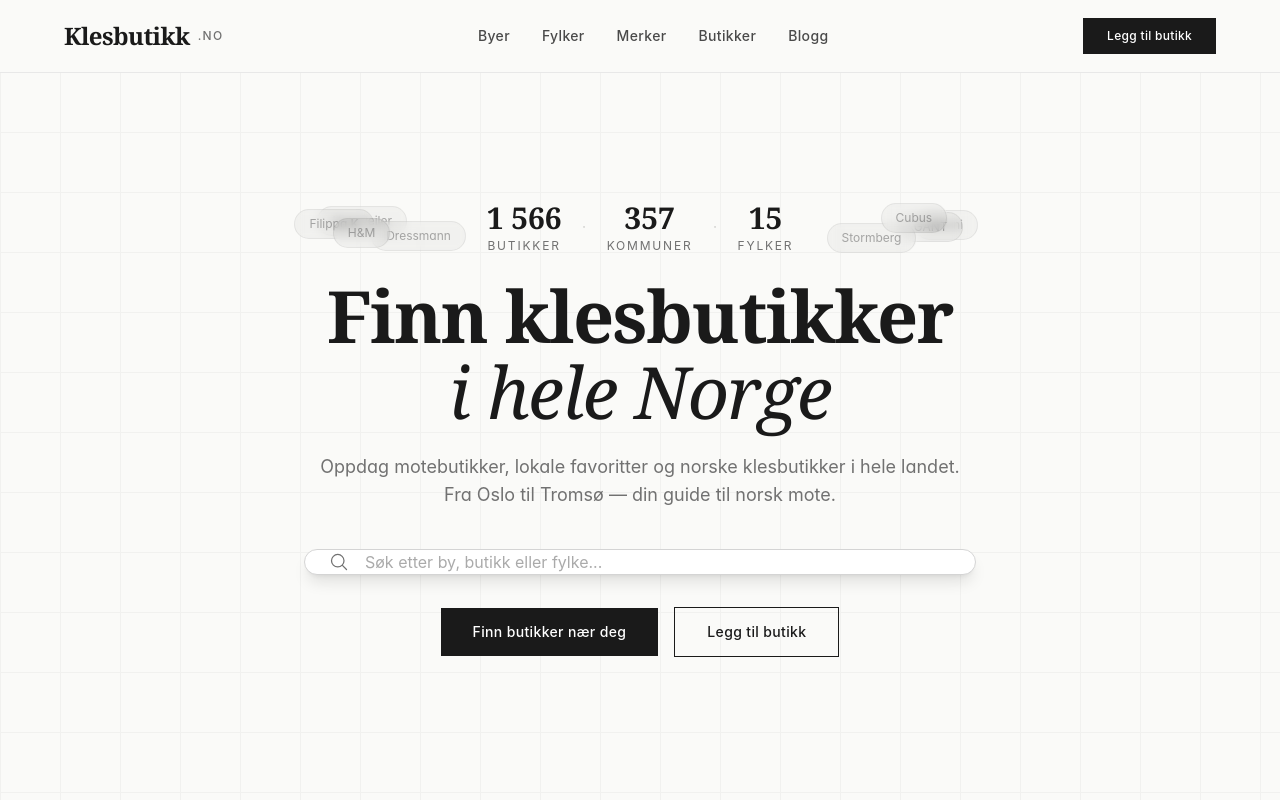
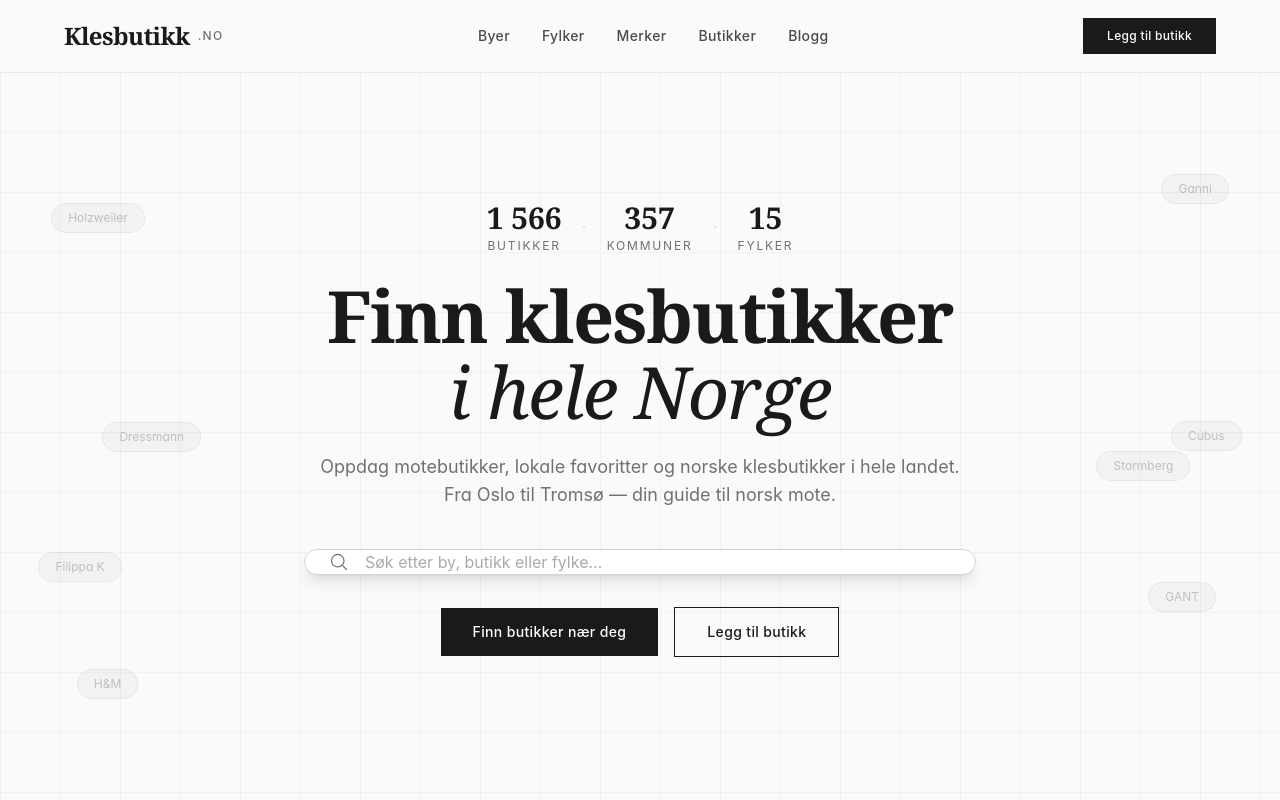
Before and after one commit to MohanM86/klesbutikk, a Next.js app: page / in a window 1280 px wide. Shown: the top 800 px of the page. Built offline with nearby package versions, Linux system fonts and the light colour scheme.

Commit message:
Add files via upload

```diff
--- a/src/app/page.tsx
+++ b/src/app/page.tsx
@@ -59,6 +59,32 @@ export default function HomePage() {
           backgroundImage: 'linear-gradient(rgba(0,0,0,1) 1px, transparent 1px), linear-gradient(90deg, rgba(0,0,0,1) 1px, transparent 1px)',
           backgroundSize: '60px 60px',
         }} />
+
+        {/* Floating brand bubbles — pinned to the outer hero, well away from center content */}
+        <div className="hidden xl:block absolute inset-0 pointer-events-none" aria-hidden="true">
+          {[
+            { name: 'Holzweiler', style: { left: '4%', top: '18%' }, delay: 0 },
+            { name: 'Ganni', style: { right: '4%', top: '14%' }, delay: 0.7 },
+            { name: 'Filippa K', style: { left: '3%', bottom: '30%' }, delay: 1.4 },
+            { name: 'GANT', style: { right: '5%', bottom: '26%' }, delay: 2.0 },
+            { name: 'Dressmann', style: { left: '8%', top: '48%' }, delay: 0.3 },
+            { name: 'Stormberg', style: { right: '7%', top: '52%' }, delay: 1.1 },
+            { name: 'H&M', style: { left: '6%', bottom: '14%' }, delay: 1.7 },
+            { name: 'Cubus', style: { right: '3%', bottom: '48%' }, delay: 0.9 },
+          ].map((b) => (
+            <span
+              key={b.name}
+              className="absolute inline-block bg-charcoal/[0.03] border border-charcoal/[0.05] rounded-full px-4 py-1.5 font-body text-xs text-muted/40 select-none"
+              style={{
+                ...b.style,
+                animation: `float ${3.5 + b.delay * 0.5}s ease-in-out infinite`,
+                animationDelay: `${b.delay}s`,
+              }}
+            >
+              {b.name}
+            </span>
+          ))}
+        </div>
 
         <div className="relative max-w-8xl mx-auto section-padding pt-20 pb-24 md:pt-32 md:pb-36">
           <div className="max-w-3xl mx-auto text-center">
--- a/src/components/AnimatedHero.tsx
+++ b/src/components/AnimatedHero.tsx
@@ -1,17 +1,6 @@
 'use client';
 
 import { useEffect, useRef, useState } from 'react';
-
-const BRAND_BUBBLES = [
-  { name: 'Holzweiler', x: 'left-[8%]', y: 'top-[12%]', delay: 0 },
-  { name: 'Ganni', x: 'right-[6%]', y: 'top-[18%]', delay: 0.6 },
-  { name: 'Filippa K', x: 'left-[5%]', y: 'bottom-[28%]', delay: 1.2 },
-  { name: 'GANT', x: 'right-[8%]', y: 'bottom-[22%]', delay: 1.8 },
-  { name: 'Dressmann', x: 'left-[15%]', y: 'top-[38%]', delay: 0.4 },
-  { name: 'Stormberg', x: 'right-[14%]', y: 'top-[42%]', delay: 1.0 },
-  { name: 'H&M', x: 'left-[10%]', y: 'bottom-[12%]', delay: 1.6 },
-  { name: 'Cubus', x: 'right-[10%]', y: 'bottom-[38%]', delay: 0.8 },
-];
 
 function useCountUp(target: number, duration: number, start: boolean) {
   const [value, setValue] = useState(0);
@@ -23,7 +12,6 @@ function useCountUp(target: number, duration: number, start: boolean) {
     const animate = (now: number) => {
       const elapsed = now - startTime;
       const progress = Math.min(elapsed / duration, 1);
-      // Ease-out cubic
       const eased = 1 - Math.pow(1 - progress, 3);
       setValue(Math.floor(eased * target));
       if (progress < 1) {
@@ -52,7 +40,6 @@ export default function AnimatedHero({
   const heroRef = useRef<HTMLDivElement>(null);
 
   useEffect(() => {
-    // Start animation when hero enters viewport (or immediately if already visible)
     const observer = new IntersectionObserver(
       ([entry]) => {
         if (entry.isIntersecting) {
@@ -71,26 +58,7 @@ export default function AnimatedHero({
   const fylkeCount = useCountUp(totalFylker, 1400, started);
 
   return (
-    <div ref={heroRef} className="relative">
-      {/* Floating brand bubbles - hidden on mobile */}
-      <div className="hidden lg:block">
-        {BRAND_BUBBLES.map((bubble) => (
-          <div
-            key={bubble.name}
-            className={`absolute ${bubble.x} ${bubble.y} z-0`}
-            style={{
-              animation: `float ${3 + bubble.delay}s ease-in-out infinite`,
-              animationDelay: `${bubble.delay}s`,
-            }}
-          >
-            <span className="inline-block bg-charcoal/[0.04] backdrop-blur-sm border border-charcoal/[0.06] rounded-full px-3.5 py-1.5 font-body text-xs text-muted/60 select-none whitespace-nowrap">
-              {bubble.name}
-            </span>
-          </div>
-        ))}
-      </div>
-
-      {/* Animated stats */}
+    <div ref={heroRef}>
       <div className="flex items-center justify-center gap-3 sm:gap-5 mb-6">
         <div className="text-center">
           <span className="font-display text-2xl sm:text-3xl font-semibold text-charcoal tabular-nums">
```
